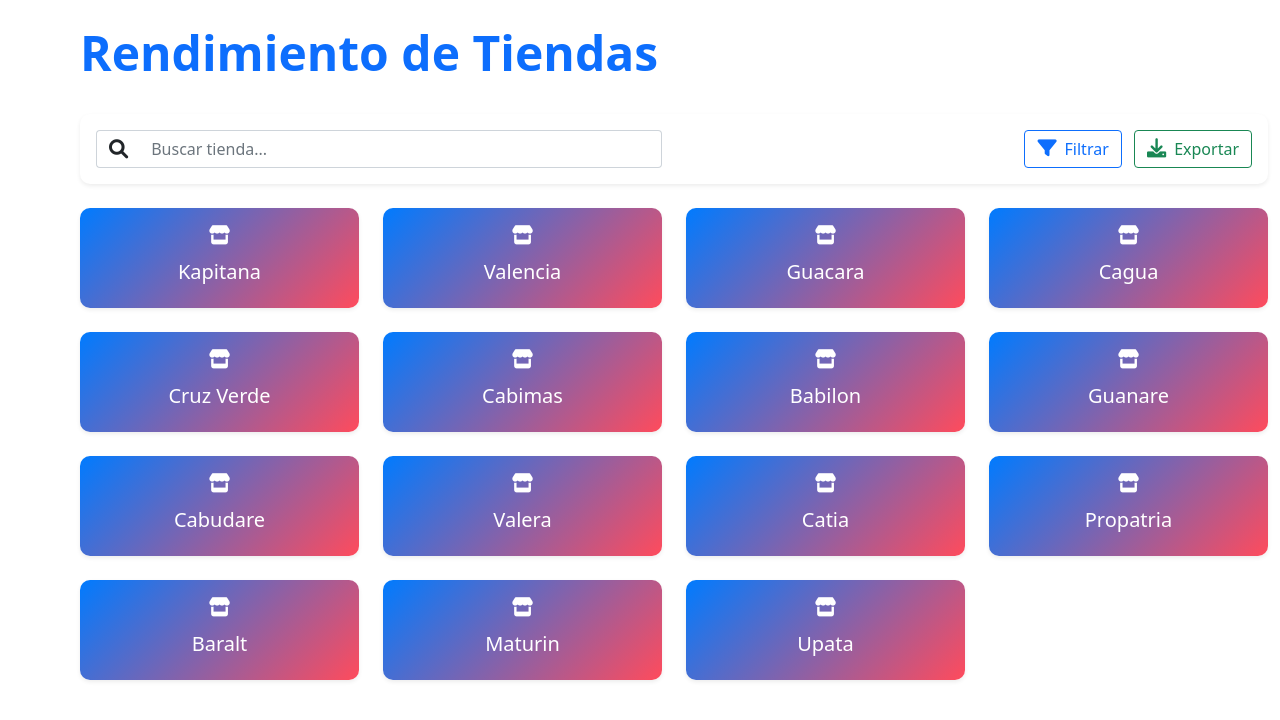
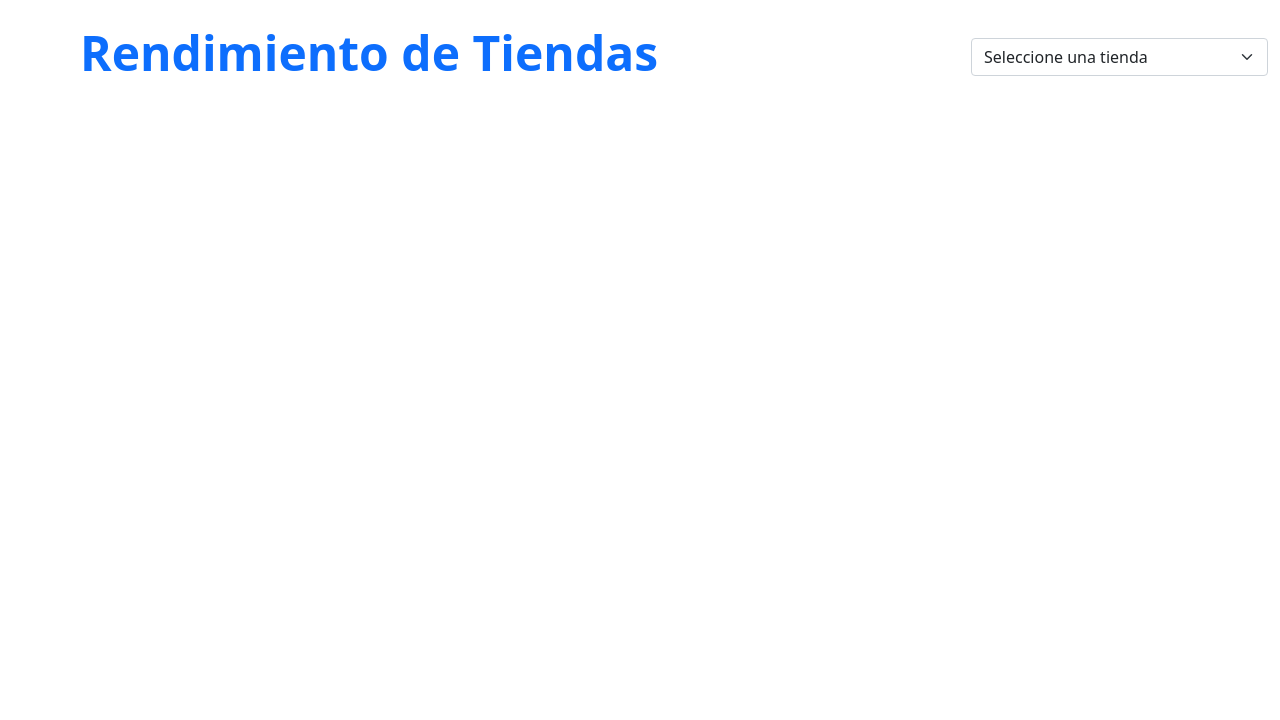
Before and after one commit to Programers77/Dashboard, a Flask app: page /tiendas in a window 1280 px wide. Shown: the part 61-781 px from the top of the page. Run offline with Flask 3, Linux system fonts and the light colour scheme; a map, chart or similar area stays blank.

Commit message:
Se creo un menu despegable con las opciones de cada tienda

```diff
--- a/templates/base.html
+++ b/templates/base.html
@@ -66,15 +66,6 @@
               <i class="fas fa-store me-2"></i>Tiendas
             </a>
             <a href="#" class="list-group-item list-group-item-action">
-              <i class="fas fa-chart-line me-2"></i>Volumen de Ventas
-            </a>
-            <a href="#" class="list-group-item list-group-item-action">
-              <i class="fa-solid fa-cart-shopping"></i>Artículos más Vendidos
-            </a>
-            <a href="#" class="list-group-item list-group-item-action">
-              <i class="fa-solid fa-money-check-dollar"></i>Ventas Diarias
-            </a>
-            <a href="#" class="list-group-item list-group-item-action">
               <i class="fa-solid fa-square-poll-vertical"></i>Seguimientos de
               Objetivos de Ventas
             </a>
--- a/templates/index.html
+++ b/templates/index.html
@@ -82,7 +82,7 @@
   <div class="col-lg-6">
     <div class="card shadow-sm">
       <div class="card-header bg-white">
-        <h5 class="card-title mb-0">Ventas por Categoría</h5>
+        <h5 class="card-title mb-0">Ventas por Departamento</h5>
       </div>
       <div class="card-body">
         <canvas id="categoryChart"></canvas>
--- a/templates/tiendas.html
+++ b/templates/tiendas.html
@@ -1,64 +1,46 @@
-{% extends "base.html" %} {% block content %}
+{% extends "base.html" %}
+{% block content %}
 
 <div class="container-fluid py-4">
   <div class="row mb-4">
     <div class="col-12 d-flex justify-content-between align-items-center">
       <h1 class="display-5 fw-bold text-primary">Rendimiento de Tiendas</h1>
+      <!-- Menú desplegable de tiendas -->
+      <select id="tiendaSelector" class="form-select w-25">
+        <option value="" disabled selected>Seleccione una tienda</option>
+        <option value="kapitana">Kapitana</option>
+        <option value="valencia">Valencia</option>
+        <option value="guacara">Guacara</option>
+        <option value="cagua">Cagua</option>
+        <option value="cruz_verde">Cruz Verde</option>
+        <option value="cabimas">Cabimas</option>
+        <option value="babilon">Babilon</option>
+        <option value="guanare">Guanare</option>
+        <option value="cabudare">Cabudare</option>
+        <option value="valera">Valera</option>
+        <option value="catia">Catia</option>
+        <option value="propatria">Propatria</option>
+        <option value="baralt">Baralt</option>
+        <option value="maturin">Maturin</option>
+        <option value="upata">Upata</option>
+      </select>
     </div>
   </div>
+  <br>
 
-  <div class="row mb-4">
-    <div class="col-12">
-      <div class="card shadow-sm">
-        <div class="card-body">
-          <div class="row align-items-center">
-            <div class="col-md-6">
-              <div class="input-group">
-                <span class="input-group-text"
-                  ><i class="fas fa-search"></i
-                ></span>
-                <input
-                  type="text"
-                  class="form-control"
-                  id="searchTienda"
-                  placeholder="Buscar tienda..."
-                />
-              </div>
-            </div>
-            <div class="col-md-6 text-md-end mt-3 mt-md-0">
-              <button class="btn btn-outline-primary me-2">
-                <i class="fas fa-filter me-2"></i>Filtrar
-              </button>
-              <button class="btn btn-outline-success">
-                <i class="fas fa-download me-2"></i>Exportar
-              </button>
-            </div>
-          </div>
-        </div>
-      </div>
+  <!-- Contenedor para los gráficos -->
+  <div id="contenedorGraficos" class="row">
+    <div class="col-md-4">
+      <canvas id="graficoDiario"></canvas>
     </div>
-  </div>
-
-  <div class="row g-4" id="tiendasGrid">
-    {% set tiendas = ["Kapitana", "Valencia", "Guacara", "Cagua", "Cruz Verde",
-    "Cabimas", "Babilon", "Guanare", "Cabudare", "Valera", "Catia", "Propatria",
-    "Baralt", "Maturin", "Upata"] %} {% for tienda in tiendas %}
-    <div class="col-md-4 col-lg-3">
-      <div
-        class="card text-center shadow-sm"
-        style="
-          background: linear-gradient(135deg, #007bff, #ff4b5c);
-          color: white;
-        "
-      >
-        <div class="card-body">
-          <i class="fas fa-store fa-2x mb-3"></i>
-          <h5 class="card-title">{{ tienda }}</h5>
-        </div>
-      </div>
+    <div class="col-md-4">
+      <canvas id="graficoSemanal"></canvas>
     </div>
-    {% endfor %}
+    <div class="col-md-4">
+      <canvas id="graficoMensual"></canvas>
+    </div>
   </div>
 </div>
 
+
 {% endblock %}
```
Also changed, not shown: static/Js/tiendas.js (line endings or trailing spaces).
